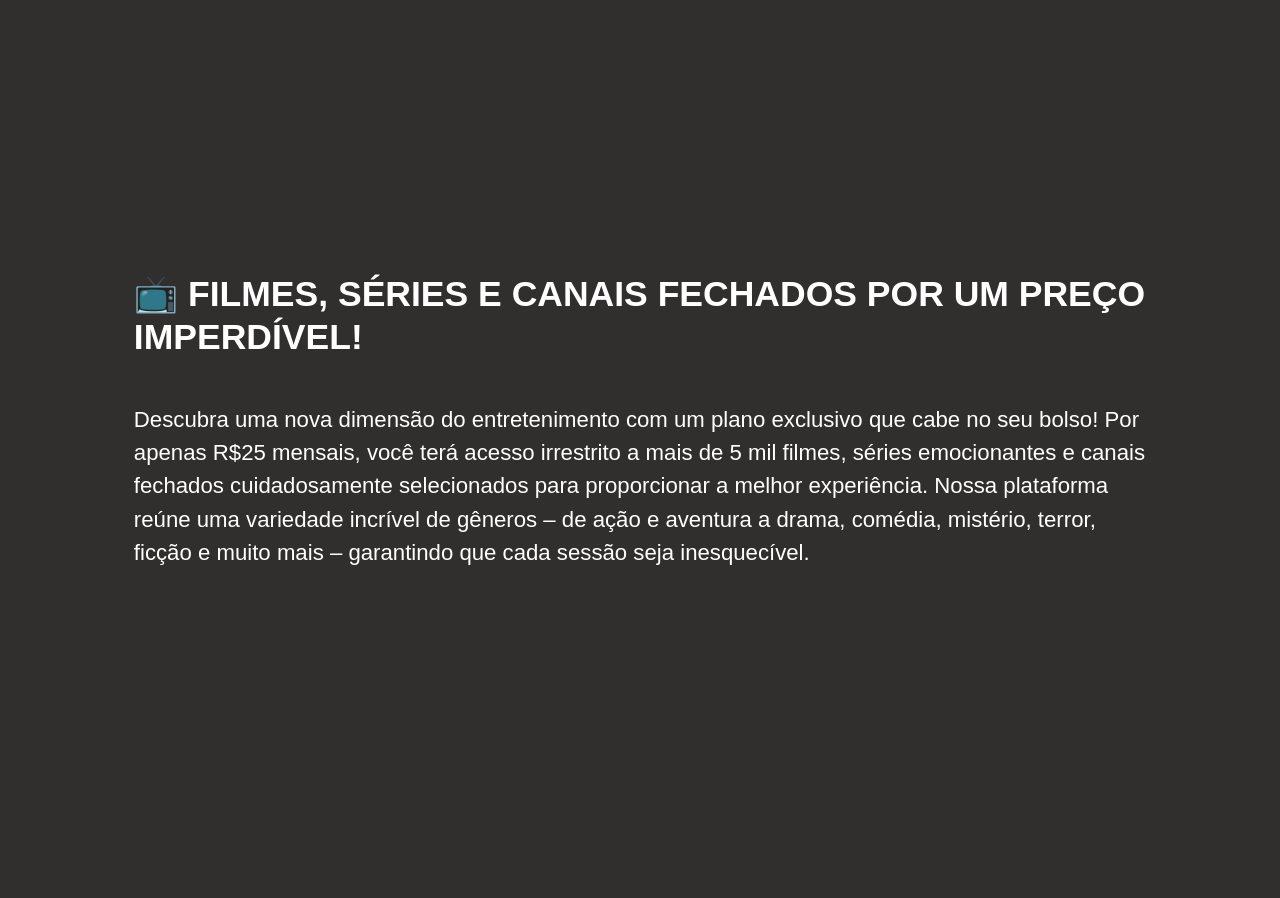
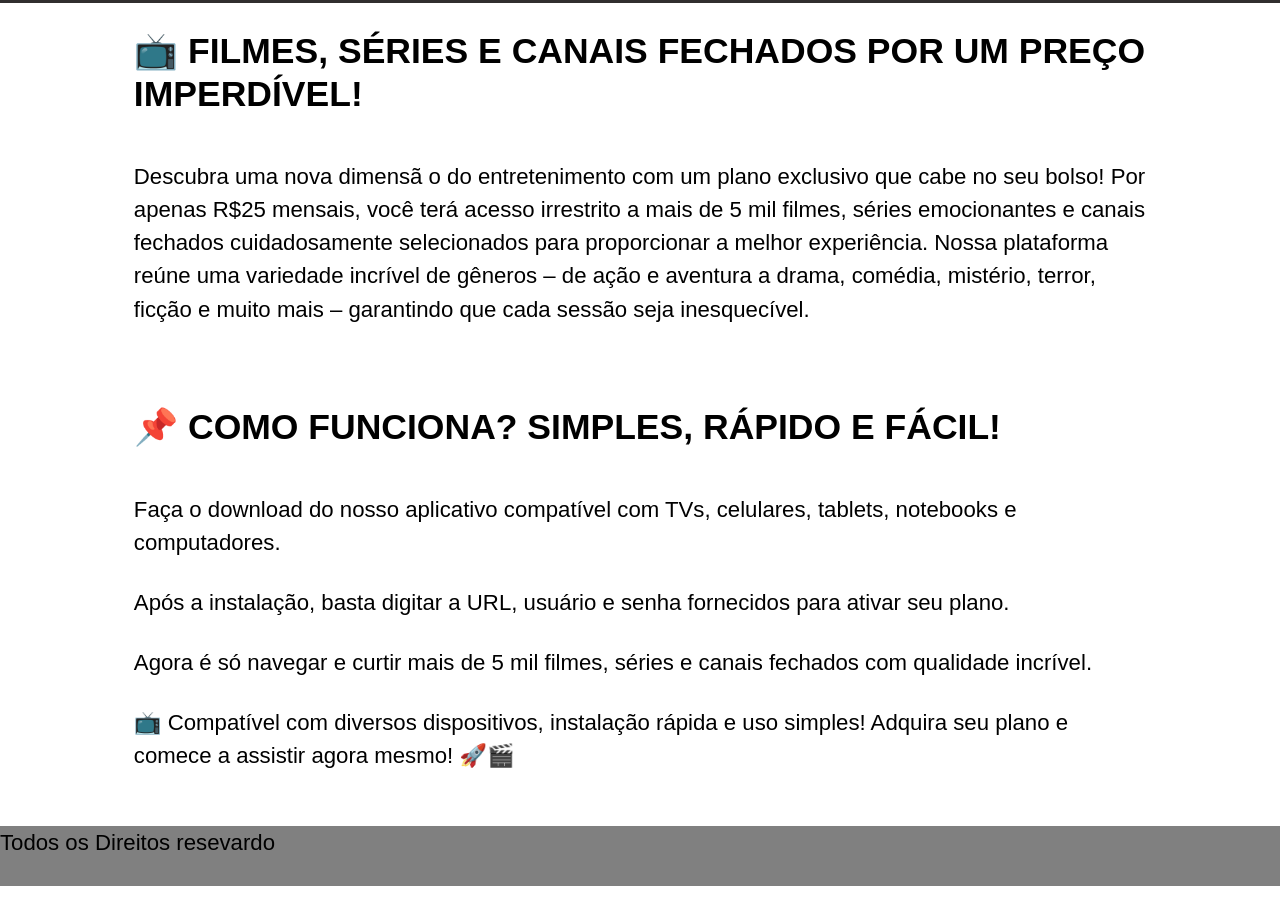
Before and after one commit to Allysson2023/landing_page_canais, a plain HTML site: page index.html in a window 1280 px wide. Shown: the part 2481-3379 px from the top of the page. Drawn offline with Linux system fonts and the light colour scheme.

Commit message:
atualizando

```diff
--- a/conteiner/css/style.css
+++ b/conteiner/css/style.css
@@ -159,6 +159,16 @@ p {
     display: none;
 }
 
+footer {
+    display: flex;
+    align-items: center;
+    background: gray;
+}
+.foot  {
+    display: flex;
+    align-items: center;
+}
+
 .back-whatsapp img {
     position: fixed;
     bottom: 2rem;
--- a/index.html
+++ b/index.html
@@ -3,22 +3,19 @@
 <head>
     <meta charset="UTF-8">
     <meta name="viewport" content="width=device-width, initial-scale=1.0">
+    <link rel="shortcut icon" href="conteiner/img/clogo marca.jpg" type="image/x-icon">
     <link rel="stylesheet" href="conteiner/css/style.css">
     <title> FlexstreamTv - Filmes e Series</title>
 </head>
 <body>
 
-    <input id="close-menu" class="close-menu" type="checkbox" aria-label="Close menu"  role="button" >
-
-    <label class="close-menu-label"  for="close-menu" title="close-menu" ></label>
-
     <aside class="menu">
         <div class="main-contente menu-content">
-            <h1  onclick="getElementById('close-menu').checked = false;" >
+            <h1>
                 <a href="#principal"><img src="conteiner/img/clogo marca.jpg" alt=""></a>
             </h1>
             <nav>
-                <ul onclick="getElementById('close-menu').checked = false;">
+                <ul>
                     <li> <a href="#filmes">Filmes</a> </li>
                     <li> <a href="#series">Séries</a>   </li>
                     <li> <a href="#planos">Planos</a> </li>
@@ -42,10 +39,6 @@
         </div>
 
     </section>
-
-    <!--  PARTE DOS FILMES  -->
-
-
     <section id="filmes" class="conteiner-white filmes">
         <div class="main-contente filmes-intro ">
             <div class="filmes-text">
@@ -59,8 +52,6 @@
         </div>
     </section>
 
-    <!--    PARTE DAS SERIES    -->
-
     <section id="series" class="conteiner-white series ">
         <div class="main-contente filmes-intro ">
             <div class="filmes-text">
@@ -73,33 +64,31 @@
         </div>
     </section>
 
-    <!--   PLANOS DOS CANAIS    -->
-
-    <section id="planos" class="conteiner-white filmes" >
-        <div class=" main-contente planos  ">
-            <div class="filmes-text"  >
+    <section id="planos" class="planos-color series" >
+        <div class=" main-contente planos-content  ">
             <h2>📺 Filmes, Séries e Canais Fechados por um Preço Imperdível!</h2>
-            <p>Descubra uma nova dimensão do entretenimento com um plano exclusivo que cabe no seu bolso! Por apenas R$25 mensais, você terá acesso irrestrito a mais de 5 mil filmes, séries emocionantes e canais fechados cuidadosamente selecionados para proporcionar a melhor experiência. Nossa plataforma reúne uma variedade incrível de gêneros – de ação e aventura a drama, comédia, mistério, terror, ficção e muito mais – garantindo que cada sessão seja inesquecível.</p>
-        </div>
+            <p>Descubra uma nova dimensã
+                o do entretenimento com um plano exclusivo que cabe no seu bolso! Por apenas R$25 mensais, você terá acesso irrestrito a mais de 5 mil filmes, séries emocionantes e canais fechados cuidadosamente selecionados para proporcionar a melhor experiência. Nossa plataforma reúne uma variedade incrível de gêneros – de ação e aventura a drama, comédia, mistério, terror, ficção e muito mais – garantindo que cada sessão seja inesquecível.</p>
         </div>
     </section>
 
-
-    <!--     PARTE DE COMO FUNCIONA     -->
-
-    <section id="funciona" class="conteiner-white series" >
-        <div class=" main-contente planos  ">
-            <div class="filmes-text" >
+    <section id="funciona" class="planos-color series" >
+        <div class=" main-contente planos-funciona  ">
             <h2>📌 Como Funciona? Simples, Rápido e Fácil!</h2>
             <p>Faça o download do nosso aplicativo compatível com TVs, celulares, tablets, notebooks e computadores.</p>
             <p>Após a instalação, basta digitar a URL, usuário e senha fornecidos para ativar seu plano.</p>
             <p>Agora é só navegar e curtir mais de 5 mil filmes, séries e canais fechados com qualidade incrível.</p>
             <p>📺 Compatível com diversos dispositivos, instalação rápida e uso simples! Adquira seu plano e comece a assistir agora mesmo! 🚀🎬</p>
-            </div>
         </div>
     </section>
 
-    <a class="back-whatsapp" href="https://wa.me/5585999362402" target="_blank"><img src="conteiner/img/img-whatsapp.avif" alt="imagem do WhatsApp"></a>
+
+    <footer>
+        <div class="foot">
+            <p>Todos os Direitos resevardo</p>
+        </div>
+    </footer>
+
 
 </body>
 </html>
```
